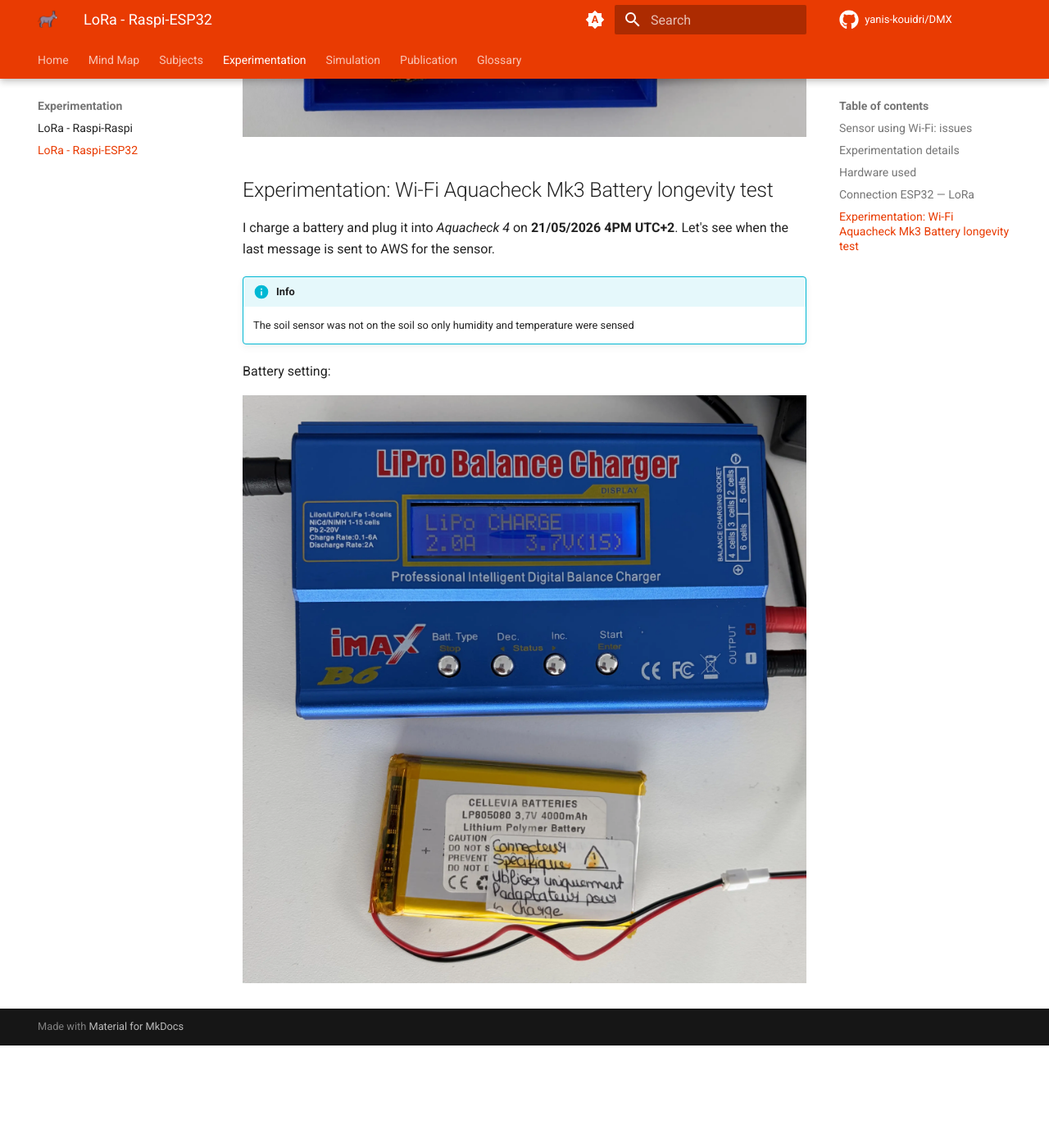
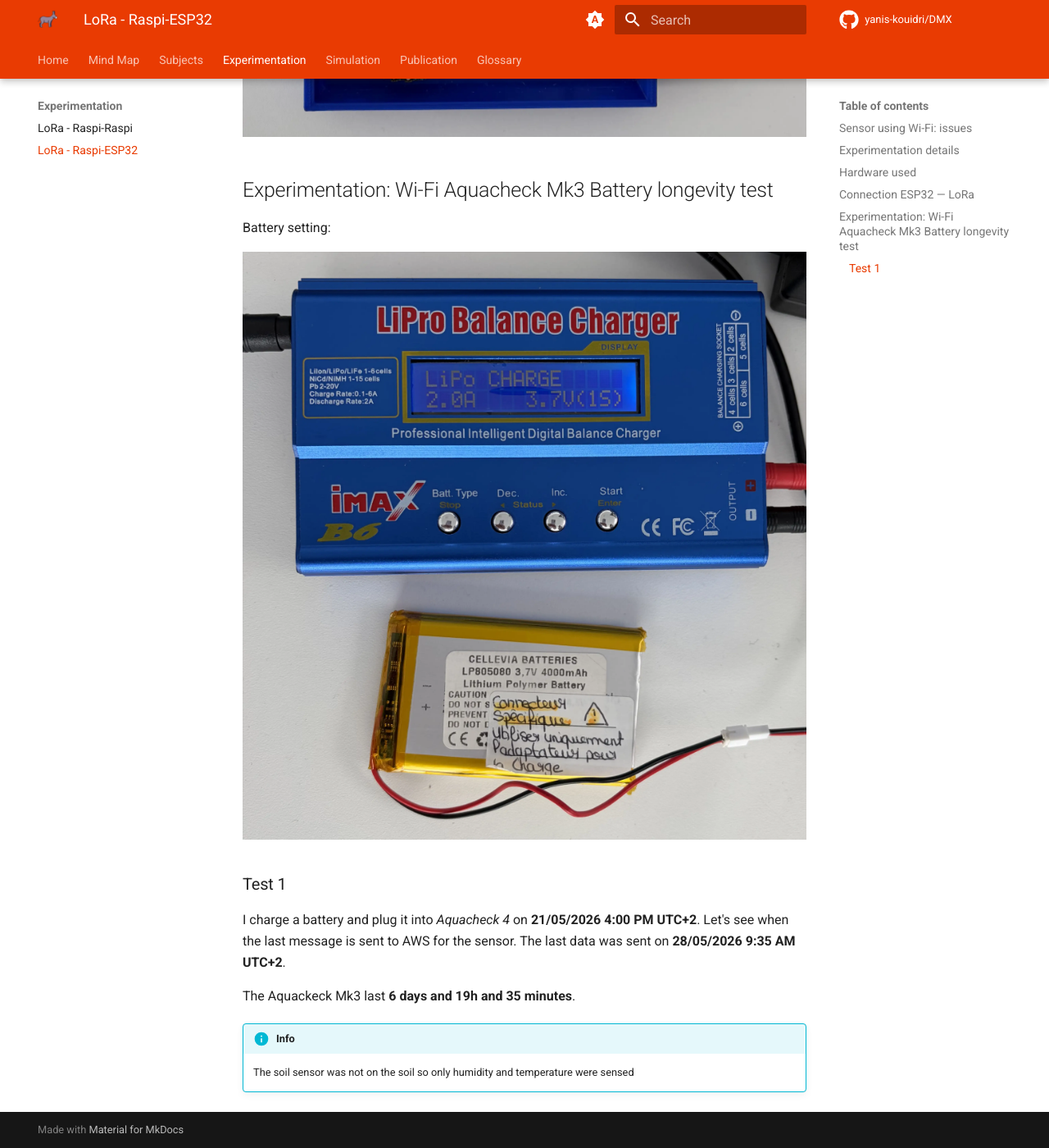
Before and after one commit to Yanis-Kouidri/DMX, an MkDocs documentation site: the page built from docs/experimentation/lora-raspi-esp32/lora-raspi-esp32.md, in a window 1280 px wide and 1400 px high, scrolled down 2859 px. Shown: the whole window at 82% size. Built offline with MkDocs 1.6.1 and Material for MkDocs 9.7.7, drawn with Linux system fonts in a browser that asks for light colours; comment, search, counter and statistics services are not loaded; before the commit the page ends 4134 px from its top, so only the background shows below that.

Commit message:
feat: add test 1 data

```diff
--- a/docs/experimentation/lora-raspi-esp32/lora-raspi-esp32.md
+++ b/docs/experimentation/lora-raspi-esp32/lora-raspi-esp32.md
@@ -44,13 +44,18 @@
 
 ## Experimentation: Wi-Fi Aquacheck Mk3 Battery longevity test
 
-I charge a battery and plug it into *Aquacheck 4* on **21/05/2026 4PM UTC+2**.
+Battery setting:
+
+![Battery-Detail](images/battery-details.webp)
+
+### Test 1
+
+I charge a battery and plug it into *Aquacheck 4* on **21/05/2026 4:00 PM UTC+2**.
 Let's see when the last message is sent to AWS for the sensor.
+The last data was sent on **28/05/2026 9:35 AM UTC+2**.
+
+The Aquackeck Mk3 last **6 days and 19h and 35 minutes**.
 
 !!! info
 
     The soil sensor was not on the soil so only humidity and temperature were sensed
-
-Battery setting:
-
-![Battery-Detail](images/battery-details.webp)
```
